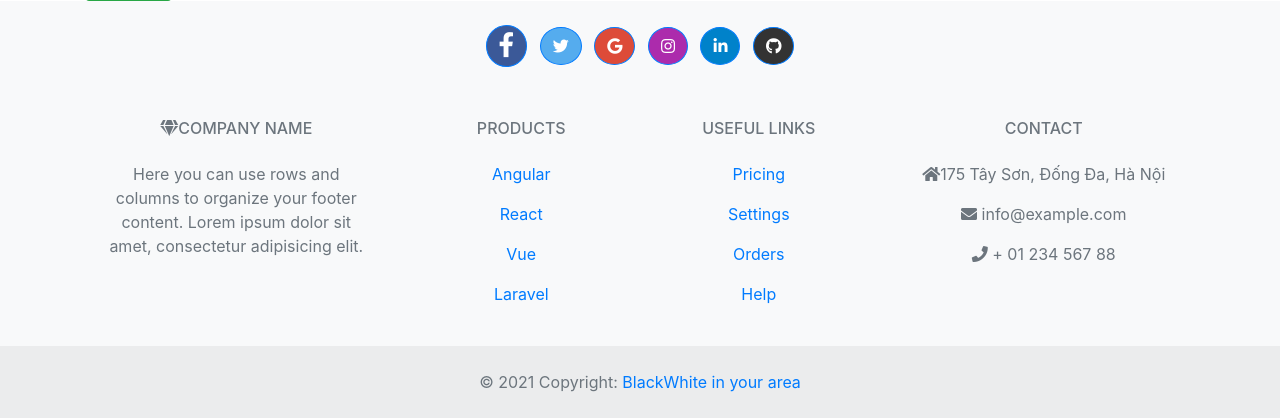
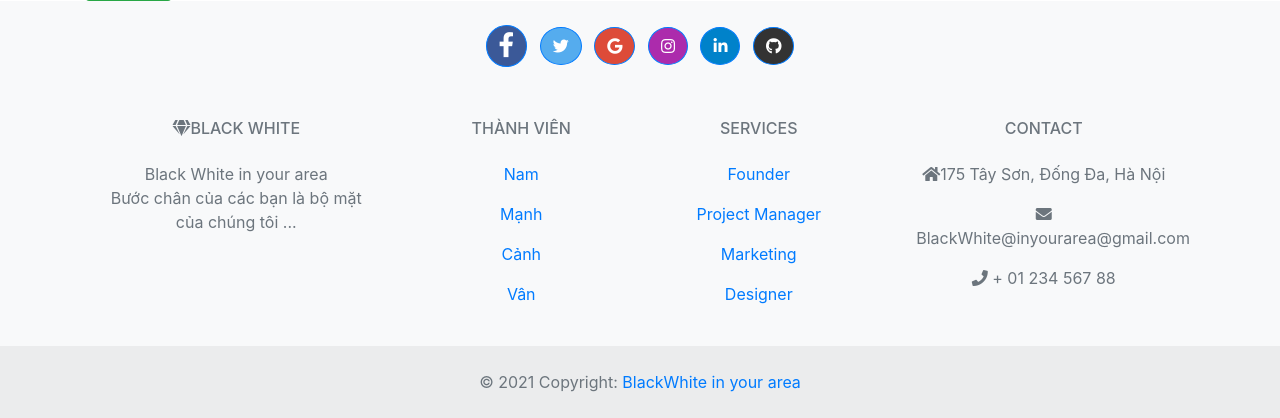
Before and after one commit to manh612001/Web_Tour, a PHP site: page /order.php in a window 1280 px wide. Shown: the part 790-1208 px from the top of the page. Run offline with PHP 8.4, Linux system fonts and the light colour scheme; data that the repository does not hold is empty; some libraries are stand-ins or nearby versions.

Commit message:
Nam upload

```diff
--- a/index.php
+++ b/index.php
@@ -11,7 +11,7 @@
 <div id="demo" class="carousel slide" data-ride="carousel" style="margin-top:85px;">
 
 <!-- Indicators -->
-<ul class="carousel-indicators">
+<ul class="carousel-indicators" style="bottom:40px";>
   <li data-target="#demo" data-slide-to="0" class="active"></li>
   <li data-target="#demo" data-slide-to="1"></li>
   <li data-target="#demo" data-slide-to="2"></li>
--- a/layout/footer.php
+++ b/layout/footer.php
@@ -10,7 +10,7 @@
       <a
         class="btn btn-primary btn-floating m-1"
         style="background-color: #3b5998;"
-        href="#!"
+        href="https://www.facebook.com/100146892494379"
         role="button"
         ><i class="fab fa-facebook-f" style="font-size:25px;"></i
       ></a>
@@ -37,7 +37,7 @@
       <a
         class="btn btn-primary btn-floating m-1"
         style="background-color: #ac2bac;"
-        href="#!"
+        href="https://www.instagram.com/namdzdz511/"
         role="button"
         ><i class="fab fa-instagram"></i
       ></a>
@@ -54,7 +54,7 @@
       <a
         class="btn btn-primary btn-floating m-1"
         style="background-color: #333333;"
-        href="#!"
+        href="https://github.com/manh612001"
         role="button"
         ><i class="fab fa-github"></i>
       </a>
@@ -72,11 +72,10 @@
         <div class="col-md-3 col-lg-4 col-xl-3 mx-auto mb-4">
           <!-- Content -->
           <h6 class="text-uppercase fw-bold mb-4">
-            <i class="fas fa-gem me-3"></i>Company name
+            <i class="fas fa-gem me-3"></i>Black White
           </h6>
           <p>
-            Here you can use rows and columns to organize your footer content. Lorem ipsum
-            dolor sit amet, consectetur adipisicing elit.
+            Black White in your area <br> Bước chân của các bạn là bộ mặt của chúng tôi ...
           </p>
         </div>
         <!-- Grid column -->
@@ -85,19 +84,19 @@
         <div class="col-md-2 col-lg-2 col-xl-2 mx-auto mb-4">
           <!-- Links -->
           <h6 class="text-uppercase fw-bold mb-4">
-            Products
+            Thành viên
           </h6>
           <p>
-            <a href="#!" class="text-reset">Angular</a>
+            <a href="#!" class="text-reset">Nam</a>
           </p>
           <p>
-            <a href="#!" class="text-reset">React</a>
+            <a href="#!" class="text-reset">Mạnh</a>
           </p>
           <p>
-            <a href="#!" class="text-reset">Vue</a>
+            <a href="#!" class="text-reset">Cảnh</a>
           </p>
           <p>
-            <a href="#!" class="text-reset">Laravel</a>
+            <a href="#!" class="text-reset">Vân</a>
           </p>
         </div>
         <!-- Grid column -->
@@ -106,19 +105,19 @@
         <div class="col-md-3 col-lg-2 col-xl-2 mx-auto mb-4">
           <!-- Links -->
           <h6 class="text-uppercase fw-bold mb-4">
-            Useful links
+            Services
           </h6>
           <p>
-            <a href="#!" class="text-reset">Pricing</a>
+            <a href="#!" class="text-reset">Founder</a>
           </p>
           <p>
-            <a href="#!" class="text-reset">Settings</a>
+            <a href="#!" class="text-reset">Project Manager</a>
           </p>
           <p>
-            <a href="#!" class="text-reset">Orders</a>
+            <a href="#!" class="text-reset">Marketing</a>
           </p>
           <p>
-            <a href="#!" class="text-reset">Help</a>
+            <a href="#!" class="text-reset">Designer</a>
           </p>
         </div>
         <!-- Grid column -->
@@ -132,7 +131,7 @@
           <p><i class="fas fa-home me-3"></i>175 Tây Sơn, Đống Đa, Hà Nội</p>
           <p>
             <i class="fas fa-envelope me-3"></i>
-            info@example.com
+            BlackWhite@inyourarea@gmail.com
           </p>
           <p><i class="fas fa-phone me-3"></i> + 01 234 567 88</p>
 
--- a/order.php
+++ b/order.php
@@ -1,4 +1,5 @@
 <?php
+    $title = 'Đặt tour';
     require_once('layout/header.php');
     $title = 'Đặt tour';
     $id = getGet('id');
@@ -56,7 +57,7 @@
         $date = getPOST('date');
         $total = 0;
 
-        $order_date = date('Y-m-d H:s:i');
+        $order_date = date('Y-m-d H:i:s');
         foreach($rs as $value){
             $total += (int)$number*(int)$value['discount'];
         }
```
